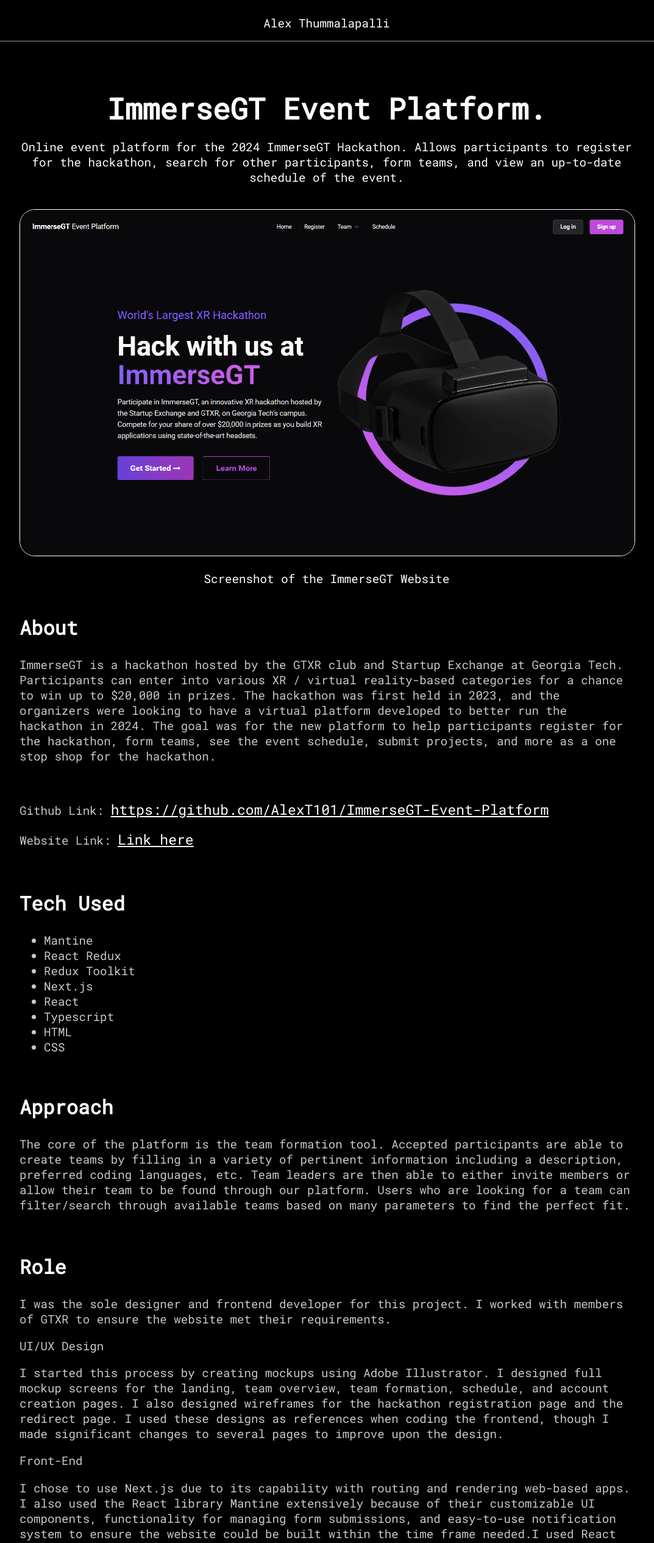
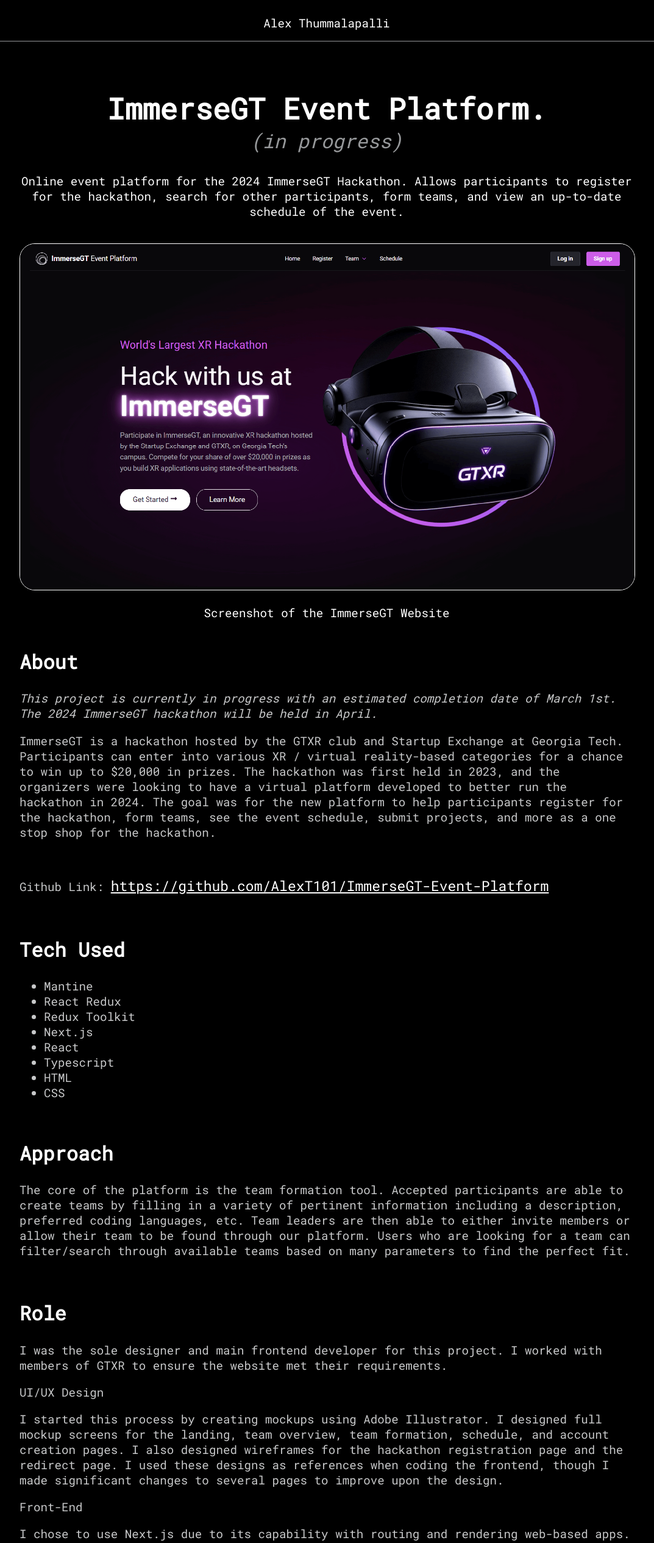
Before and after one commit to AlexT101/portfolio, a Next.js app: page /projects/immersegt in a window 1280 px wide. Shown: the top 2530 px of the page at 61% size, without its empty margins (104-1177 px from the left). Built offline with nearby package versions, Linux system fonts and the light colour scheme.

Commit message:
Minor portfolio updates

```diff
--- a/app/index.css
+++ b/app/index.css
@@ -344,3 +344,9 @@ a.link.return {
     padding-bottom: 30px;
     border-top: 1px solid rgb(150, 152, 154);
 }
+
+.note {
+    font-size: 2em;
+    color: rgb(150, 152, 154);
+    margin-top: 0;
+}
--- a/app/projects/immersegt/page.tsx
+++ b/app/projects/immersegt/page.tsx
@@ -13,6 +13,7 @@ const Immerse = () => {
         <article className="article">
             <Header
                 title="ImmerseGT Event Platform."
+                progress={true}
                 description="Online event platform for the 2024 ImmerseGT Hackathon. Allows participants to register for the hackathon, search for other participants, form teams, and view an up-to-date schedule of the event."
                 src={ImmerseGTFull.src}
                 alt="Screenshot of the ImmerseGT website with the message 'Hack with us at ImmerseGT', a description, registration buttons, and a picture of a VR headset"
@@ -20,6 +21,7 @@ const Immerse = () => {
             />
 
             <Section title="About">
+                <p><i>This project is currently in progress with an estimated completion date of March 1st. The 2024 ImmerseGT hackathon will be held in April.</i></p>
                 <p>
                     ImmerseGT is a hackathon hosted by the GTXR club and Startup Exchange at Georgia Tech. Participants can enter into various
                     XR / virtual reality-based categories for a chance to win up to $20,000 in prizes. The hackathon was first held in 2023,
@@ -29,7 +31,6 @@ const Immerse = () => {
                 </p>
                 <br />
                 <p>Github Link: <a className="link" href="https://github.com/AlexT101/ImmerseGT-Event-Platform">https://github.com/AlexT101/ImmerseGT-Event-Platform</a></p>
-                <p>Website Link: <a className="link" href="">Link here</a></p>
             </Section>
 
             <Section title="Tech Used">
@@ -55,7 +56,7 @@ const Immerse = () => {
             </Section>
 
             <Section title="Role">
-                <p>I was the sole designer and frontend developer for this project. I worked with members of GTXR to ensure
+                <p>I was the sole designer and main frontend developer for this project. I worked with members of GTXR to ensure
                     the website met their requirements.</p>
                 <p>UI/UX Design</p>
                 <p>
--- a/components/Header.tsx
+++ b/components/Header.tsx
@@ -7,14 +7,18 @@ interface ImageProps {
     description: string,
     src: string,
     subtitle: string,
-    alt: string
+    alt: string,
+    progress: boolean
 }
 
-const Header = ({ title, description, src, subtitle, alt }: ImageProps) => {
+const Header = ({ title, description, src, subtitle, alt, progress }: ImageProps) => {
     return (
         <section>
             <div className="header">
                 <h1>{title}</h1>
+                {progress ? (
+                <p className="note"><i>(in progress)</i></p>
+                ) : (<></>)}
                 <p>{description}</p>
             </div>
             <Image src={src} subtitle={subtitle} alt={alt}/>
```
Also changed, not shown: public/immersegt.png.
